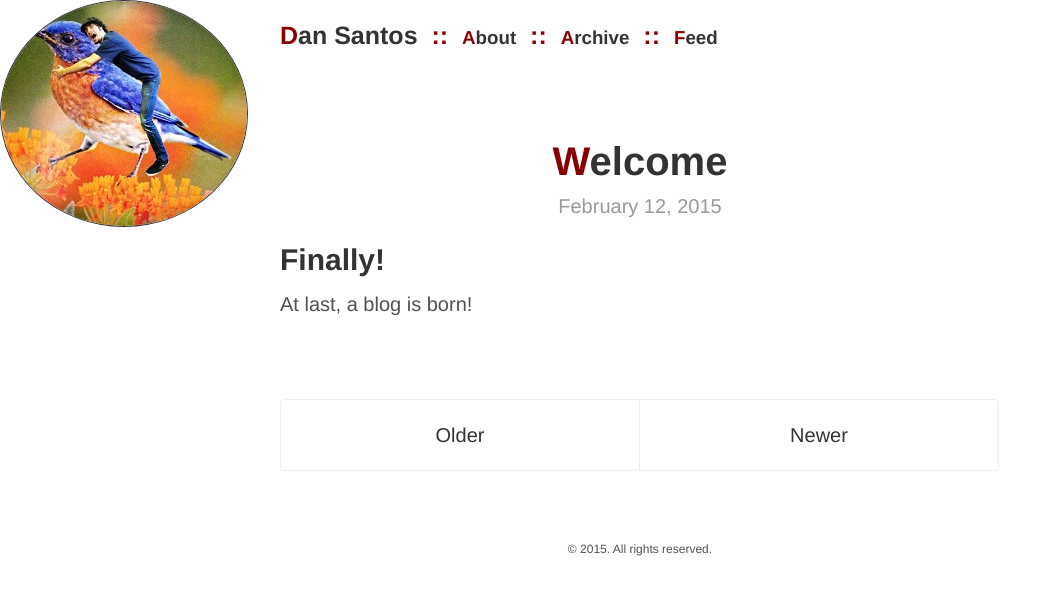
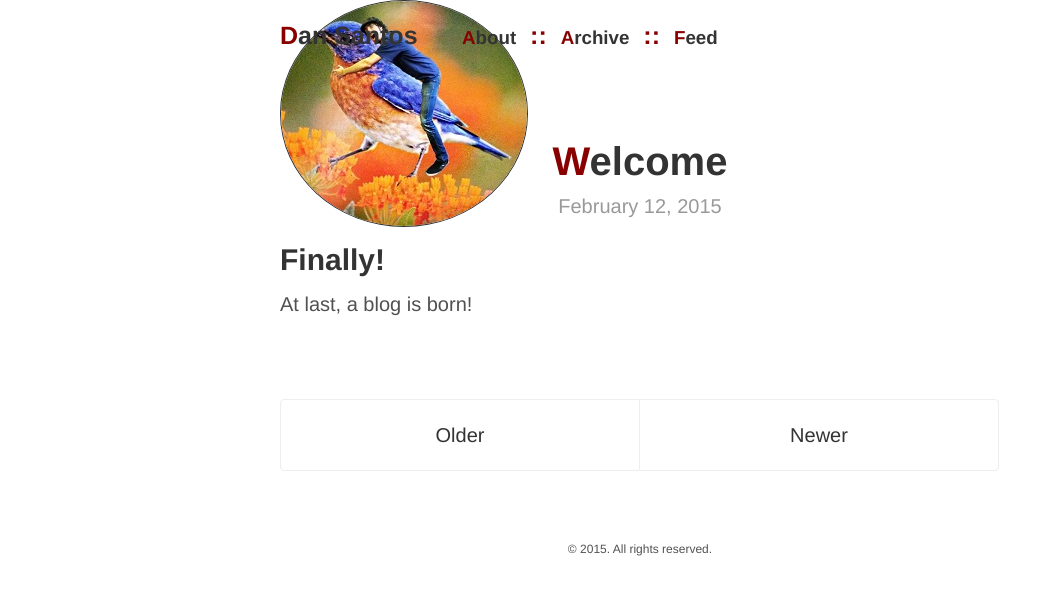
Before and after one commit to CanIGetAPickle/CanIGetAPickle.github.io, a Jekyll site: the page built from index.html, in a window 1280 px wide. Shown: the top 595 px of the page, without its empty margins (0-1062 px from the left). Built offline with Jekyll 4.4.1, drawn with Linux system fonts in a browser that asks for light colours; the list of posts is cut into pages by our own code.

Commit message:
Top image

```diff
--- a/_layouts/default.html
+++ b/_layouts/default.html
@@ -6,9 +6,8 @@
 
   <body>
 
-    <img src="/public/blog-pic.jpg" class="img-round" />
-
     <div class="container content">
+      <img src="/public/blog-pic.jpg" class="img-round" />
       <header class="masthead">
         <h3 class="masthead-title">
           <a href="{{ site.baseurl }}" title="Home">{{ site.title }}</a>
```
